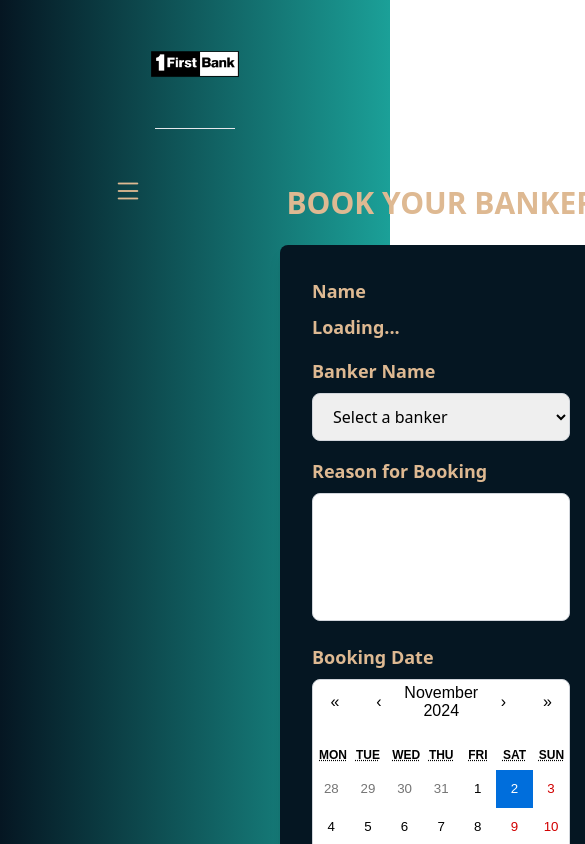
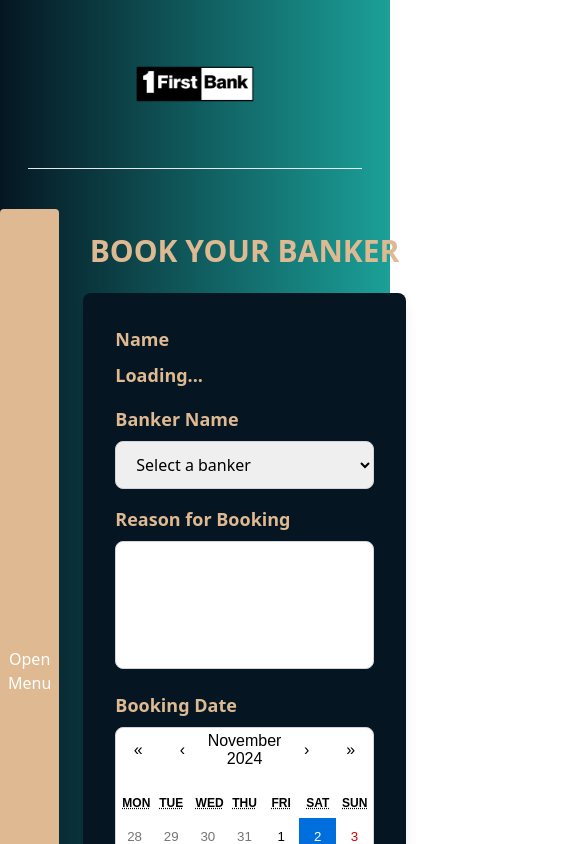
Before and after one commit to WickedyWick07/firstbank-investments, a React (Vite) app: page /booking in a window 390 px wide. Shown: the top 844 px of the page, 585 px wide, since content can reach past the window. Built offline with nearby package versions, Linux system fonts and the light colour scheme; no server answers.

Commit message:
fixed bad responsivenes

```diff
--- a/src/components/DashboardCards.jsx
+++ b/src/components/DashboardCards.jsx
@@ -2,7 +2,7 @@ import React, { useEffect, useContext, useState } from 'react';
 import AuthContext from '../../context/AuthContext';
 import api from '../../services/api';
 import { useNavigate } from 'react-router-dom';
-import { FaCreditCard } from 'react-icons/fa';
+import { FaCreditCard, FaChevronRight } from 'react-icons/fa';
 
 const DashboardCards = () => {
   const { fetchCurrentUser, currentUser } = useContext(AuthContext);
@@ -21,12 +21,12 @@ const DashboardCards = () => {
       } catch (error) {
         console.error("Error fetching data", error);
       } finally {
-        setIsLoading(false);
+        setIsLoading(false); // Set loading to false in both success and error cases
       }
     };
 
     fetchData();
-  }, []);
+  }, []); // Add fetchCurrentUser to dependency array if it's not stable
 
   if (isLoading) {
     return (
@@ -38,42 +38,51 @@ const DashboardCards = () => {
 
   const handleCardDetailView = (card) => {
     navigate(`/cards/${card.id}`);
-  };
+  }
 
   const formatCardNumber = (number) => {
     return `**** **** **** ${number.slice(-4)}`;
-  };
+  }
 
   return (
-    <div className='grid grid-cols-1 sm:grid-cols-2 md:grid-cols-3 lg:grid-cols-4 gap-4 p-4'>
+    <div className='grid grid-cols-1 md:grid-cols-2 lg:grid-cols-3 gap-8 m-6'>
       {cardDetails.length > 0 ? (
         cardDetails.map((card) => (
           <div
             onClick={() => handleCardDetailView(card)}
             key={card.id}
-            className="bg-gradient-to-br from-primaryBlue to-secondBlue shadow-lg rounded-xl w-full h-44 sm:h-48 lg:h-52 transition-transform duration-300 transform hover:-translate-y-2 hover:shadow-2xl flex flex-col justify-between p-4 cursor-pointer"
+            className="bg-gradient-to-br from-primaryBlue to-secondBlue shadow-2xl rounded-xl w-72 h-44 transition-all duration-300 transform hover:-translate-y-2 hover:shadow-3xl hover:shadow-secondBlue flex flex-col justify-between p-6 cursor-pointer group"
           >
             <div className="flex justify-between items-center">
               <div>
-                <h2 className='text-lg sm:text-xl lg:text-2xl font-bold text-primaryGold'>GlobalOne</h2>
-                <p className='text-xs sm:text-sm text-gray-300'>Premium Card</p>
+                <h2 className='text-2xl font-bold text-primaryGold'>GlobalOne</h2>
+                <p className='text-sm text-gray-300'>Premium Card</p>
               </div>
-              <div className="text-primaryGold text-2xl sm:text-3xl">
+              <div className="text-primaryGold text-3xl">
                 <FaCreditCard />
               </div>
             </div>
 
-            <div className="mt-2 sm:mt-4">
-              <p className='text-base sm:text-lg text-white font-semibold mb-1 sm:mb-2'>
+            <div className="mt-4">
+              <p className='text-lg text-white font-semibold mb-2'>
                 {currentUser ? currentUser.first_name : 'User'}
               </p>
-              <p className='text-sm sm:text-xl text-gray-200 font-mono'>{formatCardNumber(card.card_number)}</p>
+              <p className='text-xl text-gray-200 font-mono'>{formatCardNumber(card.card_number)}</p>
+            </div>
+
+            <div className="flex justify-between items-center mt-4">
+              <p className='text-sm text-gray-300'>Valid Thru: 12/25</p>
+              <div className="text-primaryGold group-hover:translate-x-2 transition-transform duration-300">
+                <FaChevronRight />
+              </div>
             </div>
           </div>
         ))
       ) : (
-        <div className="col-span-full text-center text-gray-400">
-          No cards found.
+        <div className="col-span-full text-center text-gray-500 bg-white bg-opacity-10 rounded-lg p-8 shadow-lg">
+          <FaCreditCard className="text-6xl mx-auto mb-4 text-primaryGold" />
+          <p className="text-xl font-semibold mb-2">No cards available</p>
+          <p>You haven't added any cards yet. Add a card to get started!</p>
         </div>
       )}
     </div>
--- a/src/components/Header.jsx
+++ b/src/components/Header.jsx
@@ -3,16 +3,19 @@ import logoImg from '../assets/images/logoImg.png';
 
 const Header = () => {
   return (
-    <header className="p-4 sm:p-5 max-w-screen-lg mx-auto">
-      <div className="text-center">
-        <img
-          src={logoImg}
-          alt="logo"
-          className="w-24 h-auto mx-auto sm:w-32 md:w-48 lg:w-64"
-        />
-      </div>
-      <hr className="bg-primaryGold mx-2 my-4 sm:my-5" />
-    </header>
+    <div>
+      <header className='p-5'>
+
+
+
+          <div className="text-center">
+            <img src={logoImg} alt="logo" className="w-32 h-auto mx-auto " />
+          </div>
+
+
+        <hr className='bg-primaryGold mx-2 my-5'/>
+      </header>
+    </div>
   );
 };
 
--- a/src/components/SideMenu.jsx
+++ b/src/components/SideMenu.jsx
@@ -6,34 +6,32 @@ import 'bootstrap-icons/font/bootstrap-icons.css'; // Ensure this line is includ
 const SideMenu = () => {
   const navigate = useNavigate();
   const { logout } = useContext(AuthContext);
-  const [isSidebarOpen, setIsSidebarOpen] = useState(false);
+  const [isOpen, setIsOpen] = useState(false); // State to manage menu visibility
 
   const handleNavigation = (path) => {
-    setIsSidebarOpen(false); // Close the sidebar after navigation on small screens
     navigate(path);
   };
 
   const handleLogout = () => {
     logout();
     navigate('/');
-    setIsSidebarOpen(false);
+  };
+
+  const toggleMenu = () => {
+    setIsOpen(!isOpen); // Toggle the menu open state
   };
 
   return (
-    <div className={`min-h-screen flex ${isSidebarOpen ? 'flex-row' : 'flex-col md:flex-row'}`}>
-      {/* Toggle Button for Small Screens */}
+    <div className='min-h-screen flex'>
+      {/* Toggle Button for Mobile */}
       <button
-        className="md:hidden p-3 text-primaryGold"
-        onClick={() => setIsSidebarOpen(!isSidebarOpen)}
-      >
-        <i className={`bi ${isSidebarOpen ? 'bi-x' : 'bi-list'} text-3xl`}></i> {/* Toggle icon */}
+        onClick={toggleMenu}
+        className='md:hidden p-2 bg-primaryGold text-white rounded'>
+        {isOpen ? 'Close Menu' : 'Open Menu'}
       </button>
 
-      {/* Sidebar */}
-      <nav
-        className={`border-r border-primaryGold px-4 w-64 flex flex-col min-h-screen bg-white transition-transform
-                    ${isSidebarOpen ? 'translate-x-0' : '-translate-x-full'} md:translate-x-0 md:w-64`}
-      >
+      {/* Side Menu */}
+      <nav className={`border-r border-primaryGold px-4 w-64 flex flex-col min-h-screen ${isOpen ? 'block' : 'hidden'} md:block`}>
         <ul className='space-y-4 flex flex-col'>
           <h1 className='text-center text-2xl uppercase p-2 font-extrabold text-primaryGold'>Menu</h1>
 
@@ -78,6 +76,7 @@ const SideMenu = () => {
               <i className="bi bi-box-arrow-right mr-2"></i> Logout
             </li>
           </button>
+
         </ul>
       </nav>
     </div>
```
